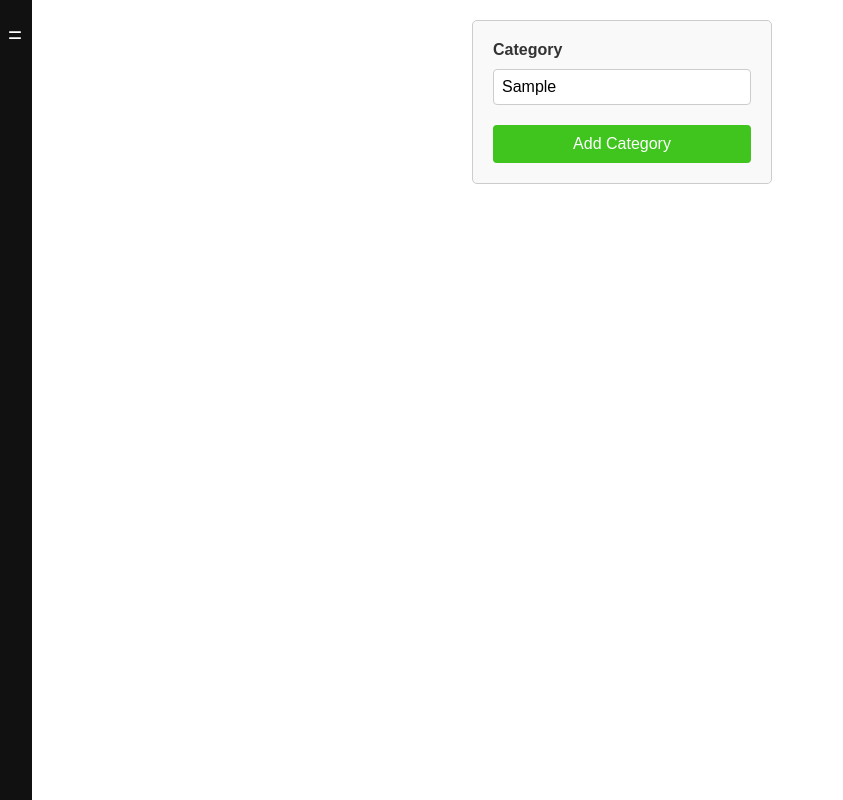
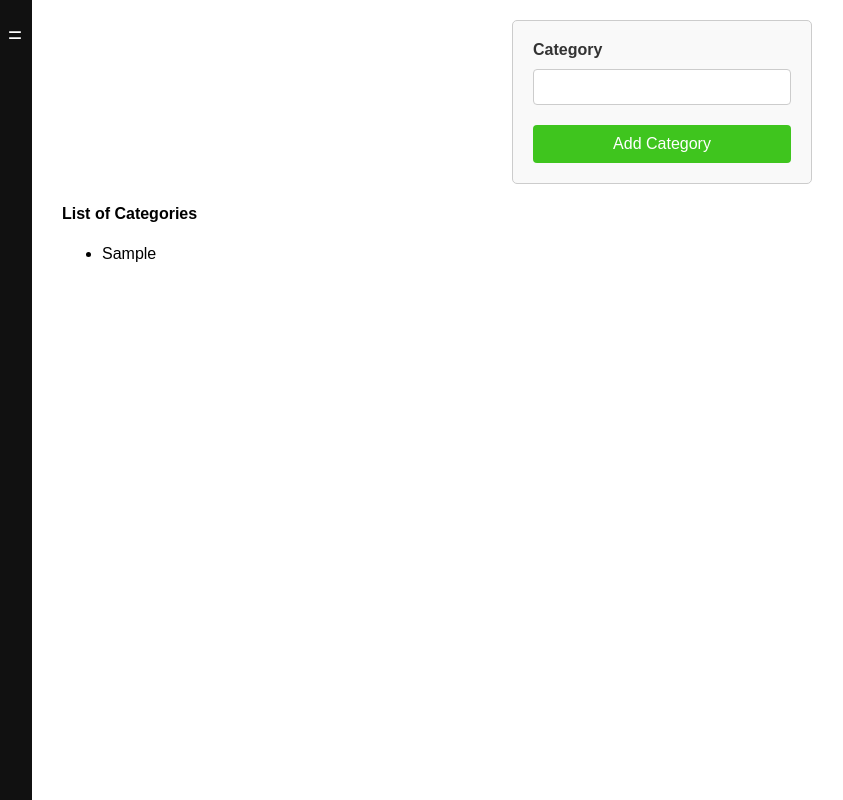
Before and after one commit to Kiran9991/Movie-Booking, a React (Create React App) app: page /add-category in a window 1280 px wide. Both pictures are taken after typing "Sample" into the empty fields and a click on the button "Add Category". Shown: the whole page, without its empty margins (18-861 px from the left). Built offline with nearby package versions, Linux system fonts and the light colour scheme.

Commit message:
Added Add Category feature

```diff
--- a/src/App.js
+++ b/src/App.js
@@ -4,7 +4,7 @@ import Login from "./pages/Auth/Login";
 import Dashboard from "./pages/Dashboard";
 import Sidebar from "./components/Sidebar";
 import './App.css';
-import AddCategory from "./pages/Category/AddCategory";
+import AddCategory from "./pages/Category/AddCategoryForm";
 
 
 function App() {
--- a/src/index.js
+++ b/src/index.js
@@ -1,13 +1,17 @@
 import React from "react";
 import ReactDOM from "react-dom/client";
 import { BrowserRouter } from "react-router-dom";
+import { Provider } from "react-redux";
 
 import "./index.css";
 import App from "./App";
+import store from "./store/redux-store";
 
 const root = ReactDOM.createRoot(document.getElementById("root"));
 root.render(
-  <BrowserRouter>
-    <App />
-  </BrowserRouter>
+  <Provider store={store}>
+      <BrowserRouter>
+        <App />
+      </BrowserRouter>
+  </Provider>
 );
--- a/src/pages/Category/AddCategory.js
+++ b/src/pages/Category/AddCategoryForm.js
@@ -1,16 +1,23 @@
 import React, { Fragment, useRef } from "react";
-import "./AddCategory.css";
+import { useDispatch } from 'react-redux';
+import { categoryActions } from "../../store/categorySlice";
+import "./AddCategoryForm.css";
+import CategoryList from "./CategoryList";
 
 const AddCategory = () => {
   const category = useRef();
+  const dispatch = useDispatch();
 
   const formSubmitHandler = (e) => {
     e.preventDefault();
-    console.log(category.current.value);
+    let singleCategory = category.current.value;
+    dispatch(categoryActions.addCategory(singleCategory))
+    category.current.value = '';
   };
 
   return (
     <Fragment>
+      <div style={{ marginLeft: '5rem'}}>
       <form onSubmit={formSubmitHandler} className="categoryForm">
         <label className="categoryFormLabel">Category</label>
         <input className="categoryFormInput" type="text" ref={category} />
@@ -18,9 +25,8 @@ const AddCategory = () => {
           Add Category
         </button>
       </form>
-      <ul>
-
-      </ul>
+      <CategoryList/>
+      </div>
     </Fragment>
   );
 };
--- /dev/null
+++ b/src/pages/Category/CategoryList.js
@@ -0,0 +1,19 @@
+import { Fragment } from "react";
+import { useSelector } from "react-redux";
+
+const CategoryList = () => {
+  const categories = useSelector((state) => state.category.categories);
+
+  return (
+    <Fragment>
+      <h4>List of Categories</h4>
+      <ul>
+        {categories.map((item) => (
+          <li key={Math.random()}>{item}</li>
+        ))}
+      </ul>
+    </Fragment>
+  );
+};
+
+export default CategoryList;
--- /dev/null
+++ b/src/store/categorySlice.js
@@ -0,0 +1,21 @@
+// src/features/counterSlice.js
+
+import { createSlice } from '@reduxjs/toolkit';
+
+const initialCategoryState = {
+    categories: []
+}
+
+export const categorySlice = createSlice({
+  name: 'categories',
+  initialState: initialCategoryState,
+  reducers: {
+    addCategory: (state, action) => {
+      state.categories.push(action.payload);
+    },
+  },
+});
+
+export const categoryActions = categorySlice.actions;
+
+export default categorySlice.reducer;
--- /dev/null
+++ b/src/store/redux-store.js
@@ -0,0 +1,9 @@
+import { configureStore } from '@reduxjs/toolkit';
+
+import categoryReducer from './categorySlice';
+
+const store = configureStore({
+    reducer: { category: categoryReducer }
+})
+
+export default store;
```
Also changed, not shown: src/pages/Category/AddCategoryForm.css (renamed from src/pages/Category/AddCategory.css), 1 other file (tests, documents, lock files or other folders).
